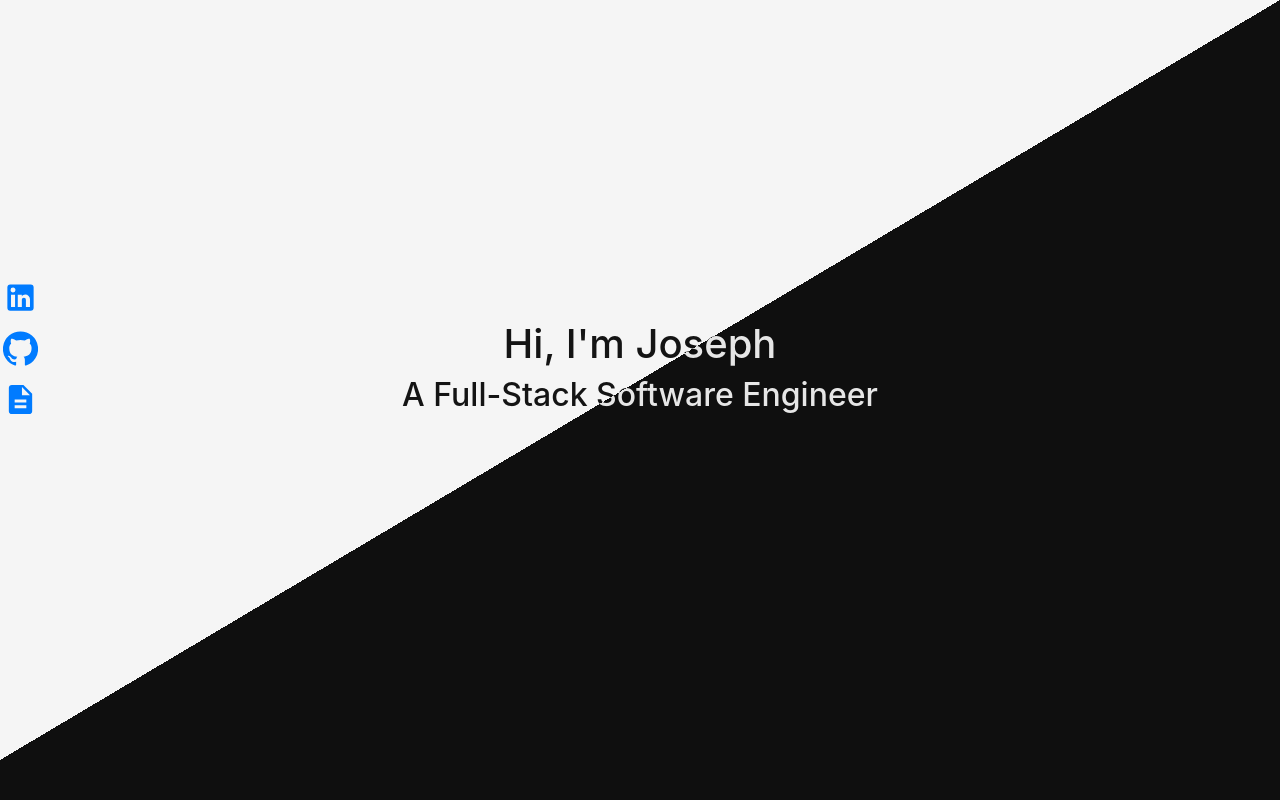
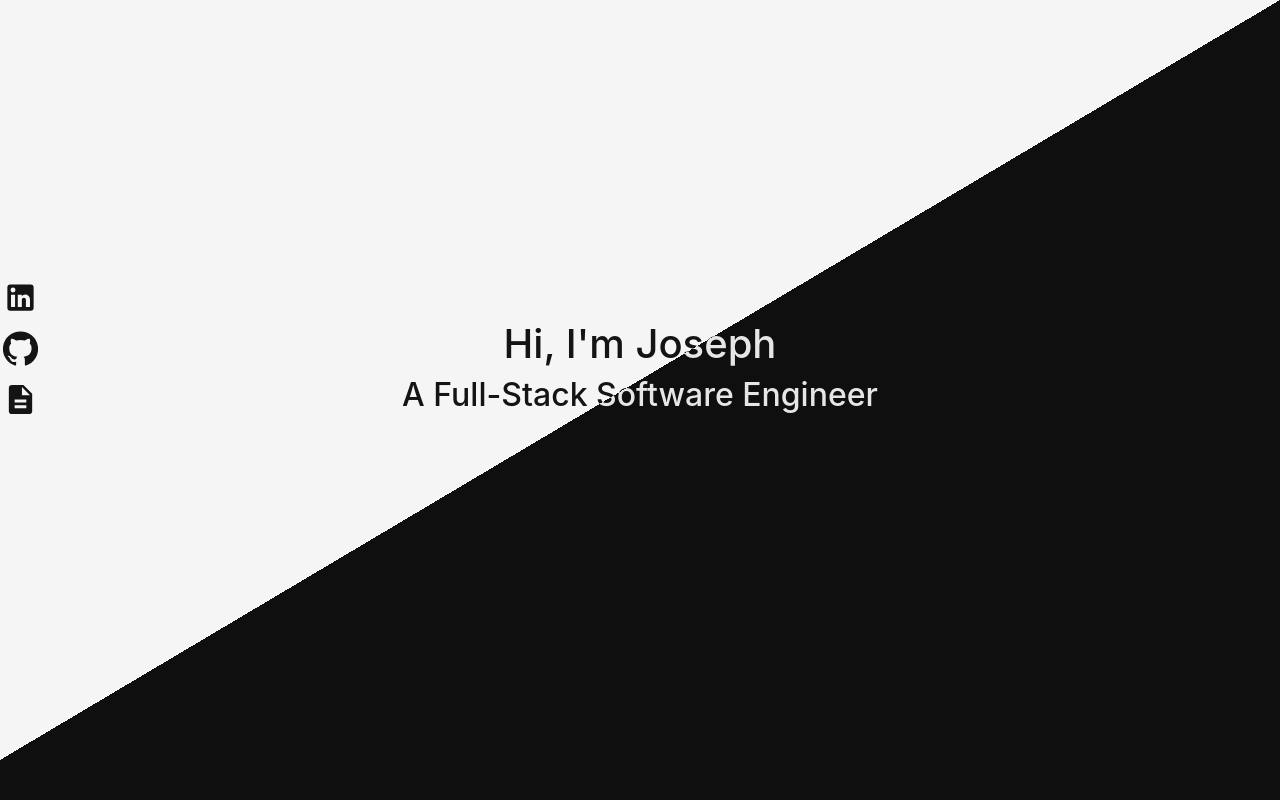
Before and after one commit to Typical-Joey/Portfolio, a React (Create React App) app: page / in a window 1280 px wide. Shown: the top 800 px of the page. Built offline with nearby package versions, Linux system fonts and the light colour scheme.

Commit message:
Updated side icons

```diff
--- a/public/styles.css
+++ b/public/styles.css
@@ -80,30 +80,25 @@ textarea {
   margin: auto 20rem;
 }
 
-.icons {
-  color: #f5f5f5;
-  margin-right: 1rem;
-}
-
-.icons:hover {
-  color: #696969;
-}
-
 .margin-top {
   margin-top: 3rem;
 }
 
+/* Icons ---------------------------------------------------------- */
+
 .side-icons {
   display: block;
   position: fixed;
-  color: #1167b1;
   width: 40px;
   left: 0;
   margin-top: 35vh;
   z-index: 5;
+  mix-blend-mode: exclusion;
 }
 
 .icon {
+  color: #f5f5f5;
+
   margin-bottom: 1rem;
 }
 
--- a/src/components/SideIcons.jsx
+++ b/src/components/SideIcons.jsx
@@ -1,7 +1,6 @@
 import React from "react";
 import LinkedInIcon from "@material-ui/icons/LinkedIn";
 import GitHubIcon from "@material-ui/icons/GitHub";
-import EmailIcon from "@material-ui/icons/Email";
 import DescriptionIcon from "@material-ui/icons/Description";
 
 export default function SideIcons() {
```
